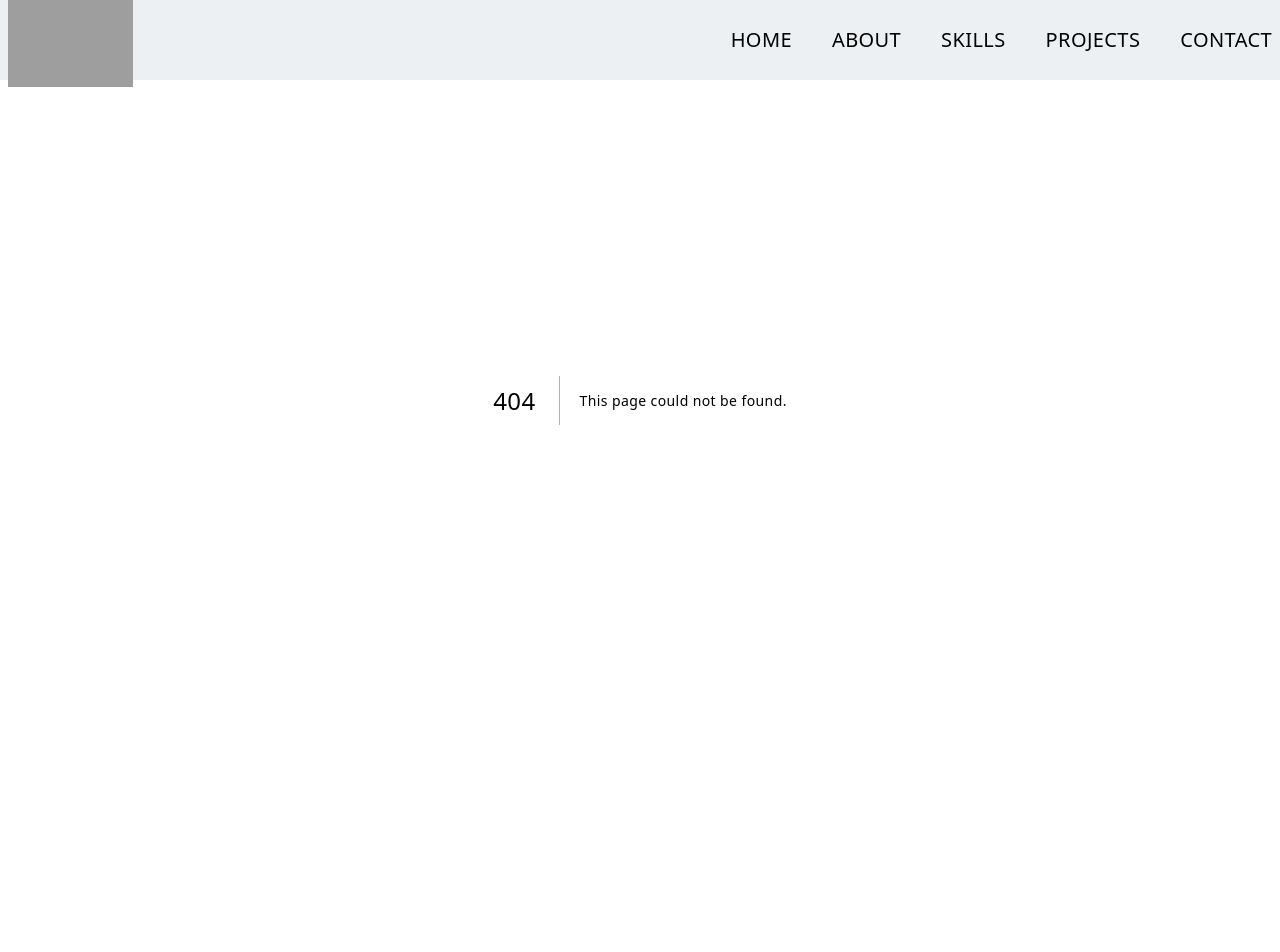
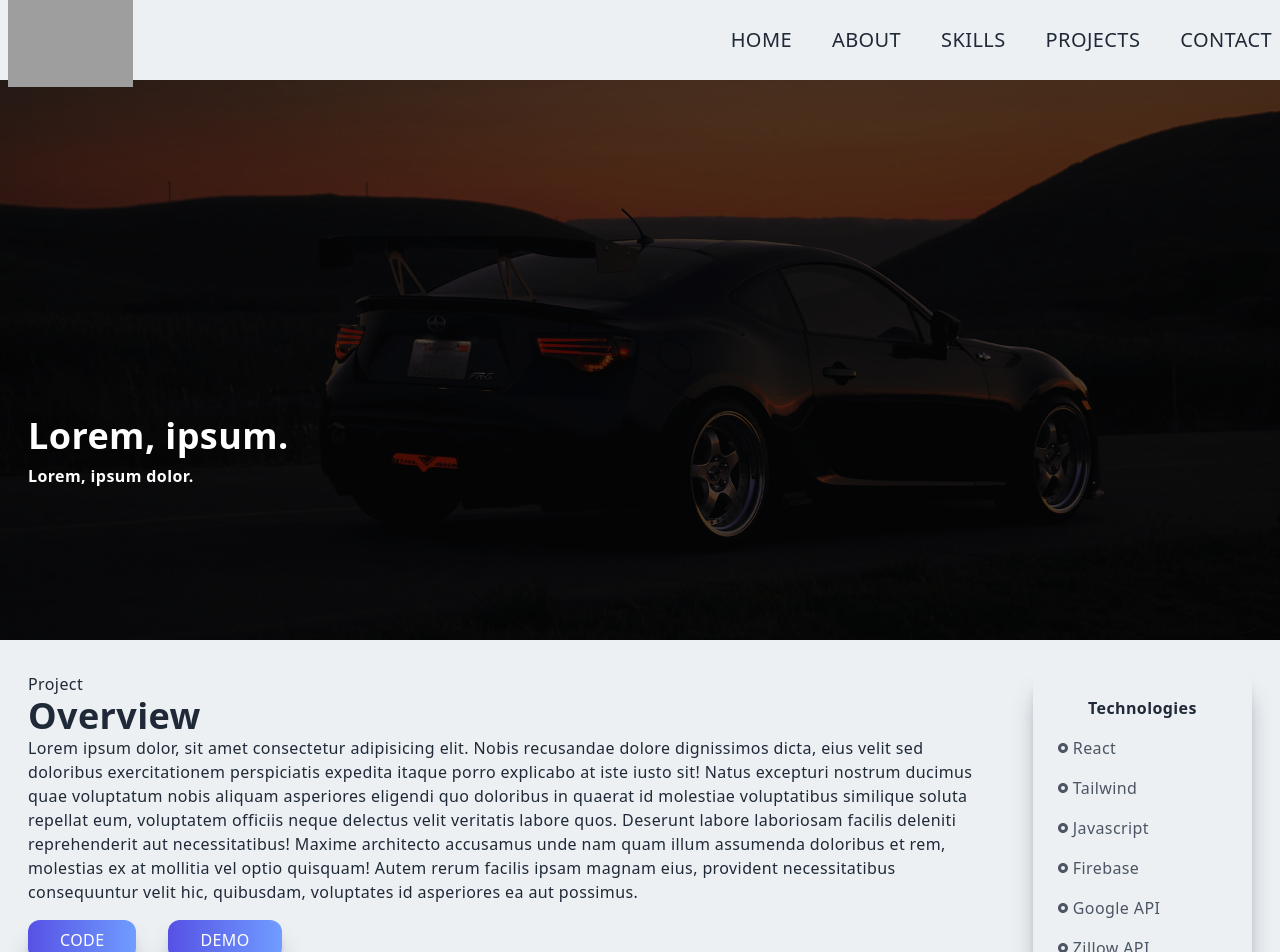
Before and after one commit to catkidd/portfolio-nextjs, a Next.js app: page /projectOne in a window 1280 px wide. Before the commit this address had no page. Shown: the top 952 px of the page. Before the commit the page ends 800 px from the top, so only its background shows below. Built offline with nearby package versions, Linux system fonts and the light colour scheme; grey boxes are pictures that could not be loaded.

Commit message:
feat: project one page added

```diff
--- /dev/null
+++ b/pages/projectOne.jsx
@@ -0,0 +1,82 @@
+import Image from "next/image";
+import React from "react";
+import projextImgOne from "../public/assets/projects/image-1.png";
+import { RiRadioButtonFill } from "react-icons/ri";
+import Link from "next/link";
+
+const projectOne = () => {
+    return (
+        <div className="w-full">
+            <div className="w-screen h-[70vh] lg:h-[80vh] relative">
+                <div className="absolute top-0 left-0 w-full h-[70vh] lg:h-[80vh] bg-black/70 z-10" />
+                <Image
+                    className="absolute z-1"
+                    layout="fill"
+                    objectFit="cover"
+                    src={projextImgOne}
+                    alt="/"
+                />
+                <div className="absolute top-[70%] max-w-[1240px] w-full left-[50%] right-[50%] translate-x-[-50%] translate-y-[-50%] text-white z-10 p-2">
+                    <h2 className="py-2">Lorem, ipsum.</h2>
+                    <h3>Lorem, ipsum dolor.</h3>
+                </div>
+            </div>
+
+            <div className="max-w-[1240px] mx-auto p-2 grid md:grid-cols-5 gap-8 py-8">
+                <div className="col-span-4">
+                    <p>Project</p>
+                    <h2>Overview</h2>
+                    <p>
+                        Lorem ipsum dolor, sit amet consectetur adipisicing elit. Nobis recusandae
+                        dolore dignissimos dicta, eius velit sed doloribus exercitationem
+                        perspiciatis expedita itaque porro explicabo at iste iusto sit! Natus
+                        excepturi nostrum ducimus quae voluptatum nobis aliquam asperiores eligendi
+                        quo doloribus in quaerat id molestiae voluptatibus similique soluta repellat
+                        eum, voluptatem officiis neque delectus velit veritatis labore quos.
+                        Deserunt labore laboriosam facilis deleniti reprehenderit aut
+                        necessitatibus! Maxime architecto accusamus unde nam quam illum assumenda
+                        doloribus et rem, molestias ex at mollitia vel optio quisquam! Autem rerum
+                        facilis ipsam magnam eius, provident necessitatibus consequuntur velit hic,
+                        quibusdam, voluptates id asperiores ea aut possimus.
+                    </p>
+                    <a href="/" target="_blank" rel="noreferrer">
+                        <button className="px-8 py-2 mt-4 mr-8">Code</button>
+                    </a>
+                    <a href="/" target="_blank" rel="noreferrer">
+                        <button className="px-8 py-2 mt-4">Demo</button>
+                    </a>
+                </div>
+                <div className="col-span-4 md:col-span-1 shadow-xl shadow-gray-400 rounded-xl p-4">
+                    <div className="p-2">
+                        <p className="text-center font-bold pb-2">Technologies</p>
+                        <div className="grid grid-cols-3 md:grid-cols-1">
+                            <p className="text-gray-600 py-2 flex items-center">
+                                <RiRadioButtonFill className="pr-1" /> React
+                            </p>
+                            <p className="text-gray-600 py-2 flex items-center">
+                                <RiRadioButtonFill className="pr-1" /> Tailwind
+                            </p>
+                            <p className="text-gray-600 py-2 flex items-center">
+                                <RiRadioButtonFill className="pr-1" /> Javascript
+                            </p>
+                            <p className="text-gray-600 py-2 flex items-center">
+                                <RiRadioButtonFill className="pr-1" /> Firebase
+                            </p>
+                            <p className="text-gray-600 py-2 flex items-center">
+                                <RiRadioButtonFill className="pr-1" /> Google API
+                            </p>
+                            <p className="text-gray-600 py-2 flex items-center">
+                                <RiRadioButtonFill className="pr-1" /> Zillow API
+                            </p>
+                        </div>
+                    </div>
+                </div>
+                <Link href="/#projects">
+                    <p className="underline cursor-pointer">Back</p>
+                </Link>
+            </div>
+        </div>
+    );
+};
+
+export default projectOne;
```
